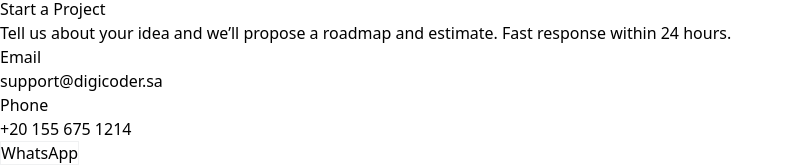
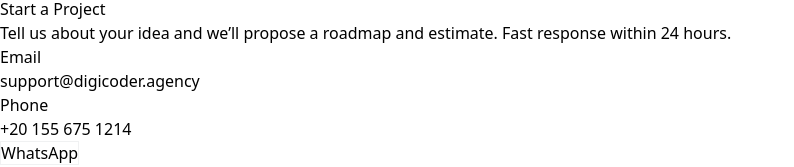
Before and after one commit to digicoder-agency/digicoder-front-site, a React (Vite) app: page / in a window 1280 px wide. Shown: the part 4163-4330 px from the top of the page, without its empty margins (0-794 px from the left). Built offline with nearby package versions, Linux system fonts and the light colour scheme.

Commit message:
change email

```diff
--- a/src/App.jsx
+++ b/src/App.jsx
@@ -469,10 +469,10 @@ export default function App() {
                   <div>
                     <div className="font-semibold">Email</div>
                     <a
-                      href="mailto:support@digicoder.sa"
+                      href="mailto:support@digicoder.agency"
                       className="hover:underline"
                     >
-                      support@digicoder.sa
+                      support@digicoder.agency
                     </a>
                   </div>
                   <div>
@@ -530,13 +530,13 @@ export default function App() {
               <div className="mt-4 text-sm text-slate-400 space-y-1">
                 <a
                   href="mailto:support@digicoder.agency"
-                  className="block hover:text-blue-500 transition-colors"
+                  className="block hover:text-blue-500 transition-colors hover:underline"
                 >
                   support@digicoder.agency
                 </a>
                 <a
                   href="tel:+201556751214"
-                  className="block hover:text-blue-500 transition-colors"
+                  className="block hover:text-blue-500 transition-colors hover:underline"
                 >
                   +20 155 675 1214
                 </a>
```
